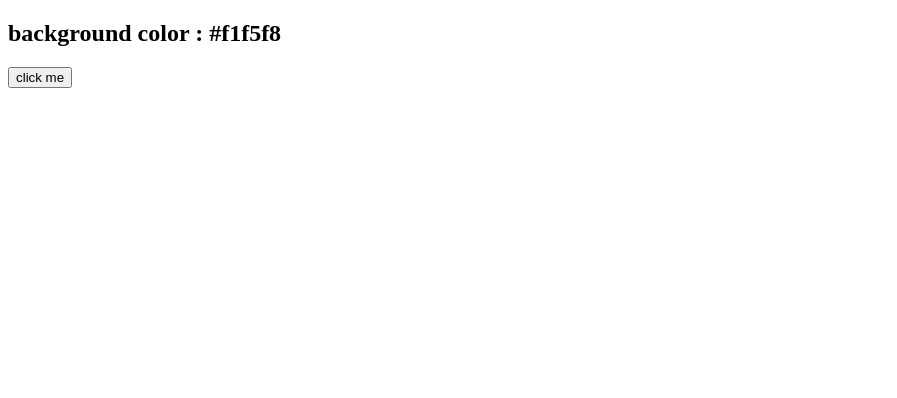
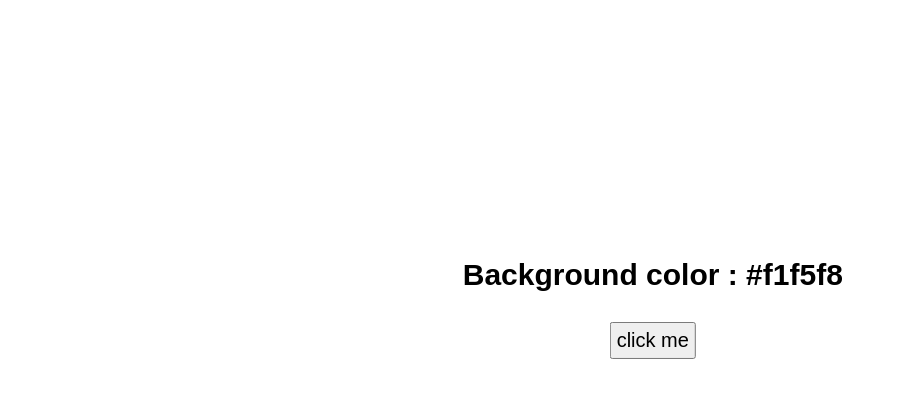
Before and after one commit to roshan-bajgain/color-flipper, a plain HTML site: page index.html in a window 1280 px wide. Shown: the whole page, without its empty margins (0-897 px from the left). Drawn offline with Linux system fonts and the light colour scheme.

Commit message:
add css file

```diff
--- a/index.html
+++ b/index.html
@@ -5,12 +5,13 @@
     <meta http-equiv="X-UA-Compatible" content="IE=edge">
     <meta name="viewport" content="width=device-width, initial-scale=1.0">
     <title>Document</title>
+    <link rel = "stylesheet" type = "text/css" href = "style.css">
 </head>
 <body>
     <main>
         <div class="container">
             <h2>
-                background color : <span class="color">
+                Background color : <span class="color">
                     #f1f5f8
                 </span>
             </h2>
--- /dev/null
+++ b/style.css
@@ -0,0 +1,19 @@
+body{
+    padding: 0;
+    margin: 0;
+    font-family: sans-serif;
+    text-align: center;
+}
+.container{
+    font-size: 20px;
+    font-weight: 20px;
+    top: 50%;
+    left: 50%;
+    transform: translate(1%,220%);
+}
+.btn-hero{
+    padding: 5px;
+    margin: 5px;
+    font-weight: 10px;
+    font-size: 20px;
+}
```
